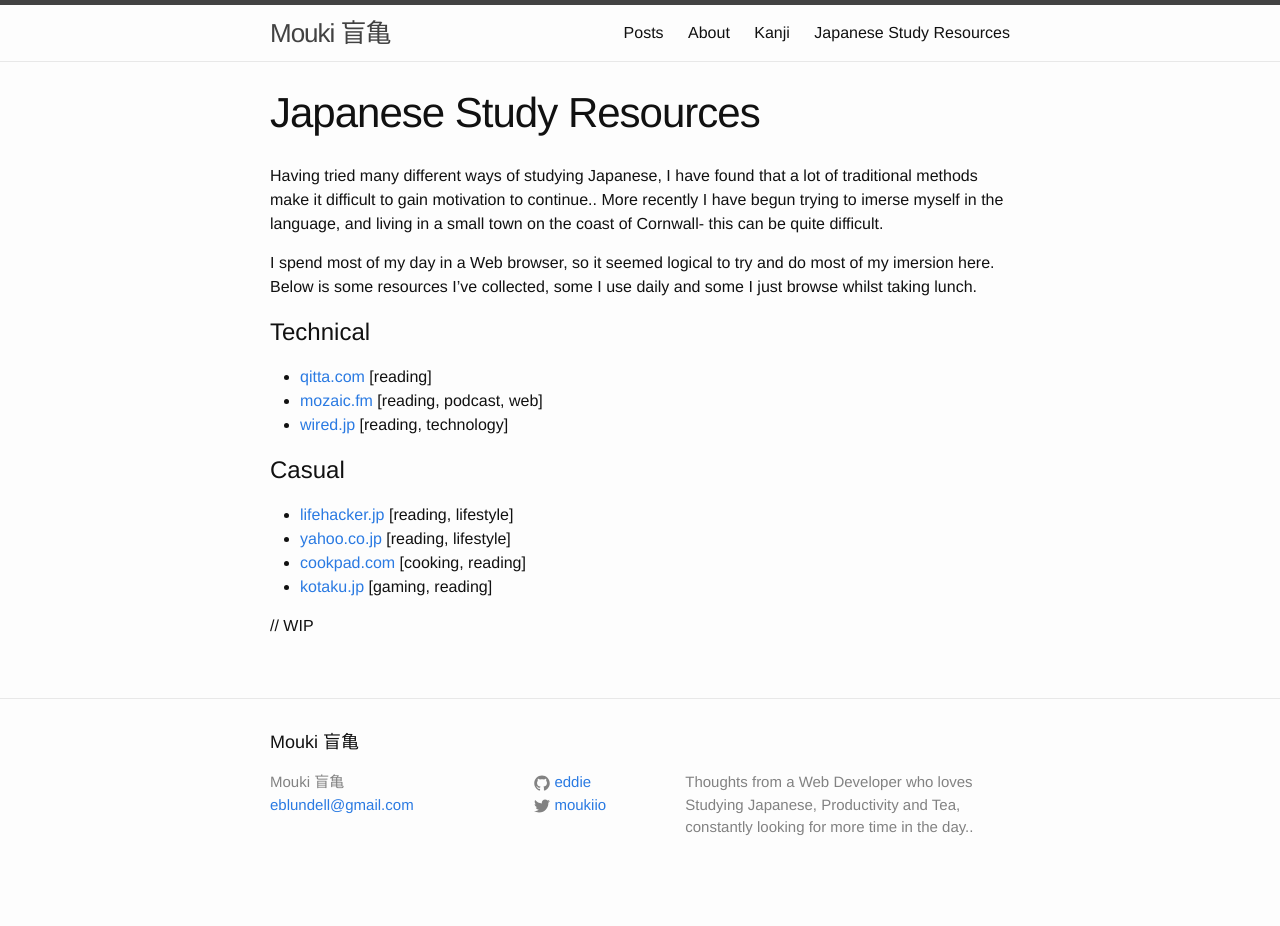
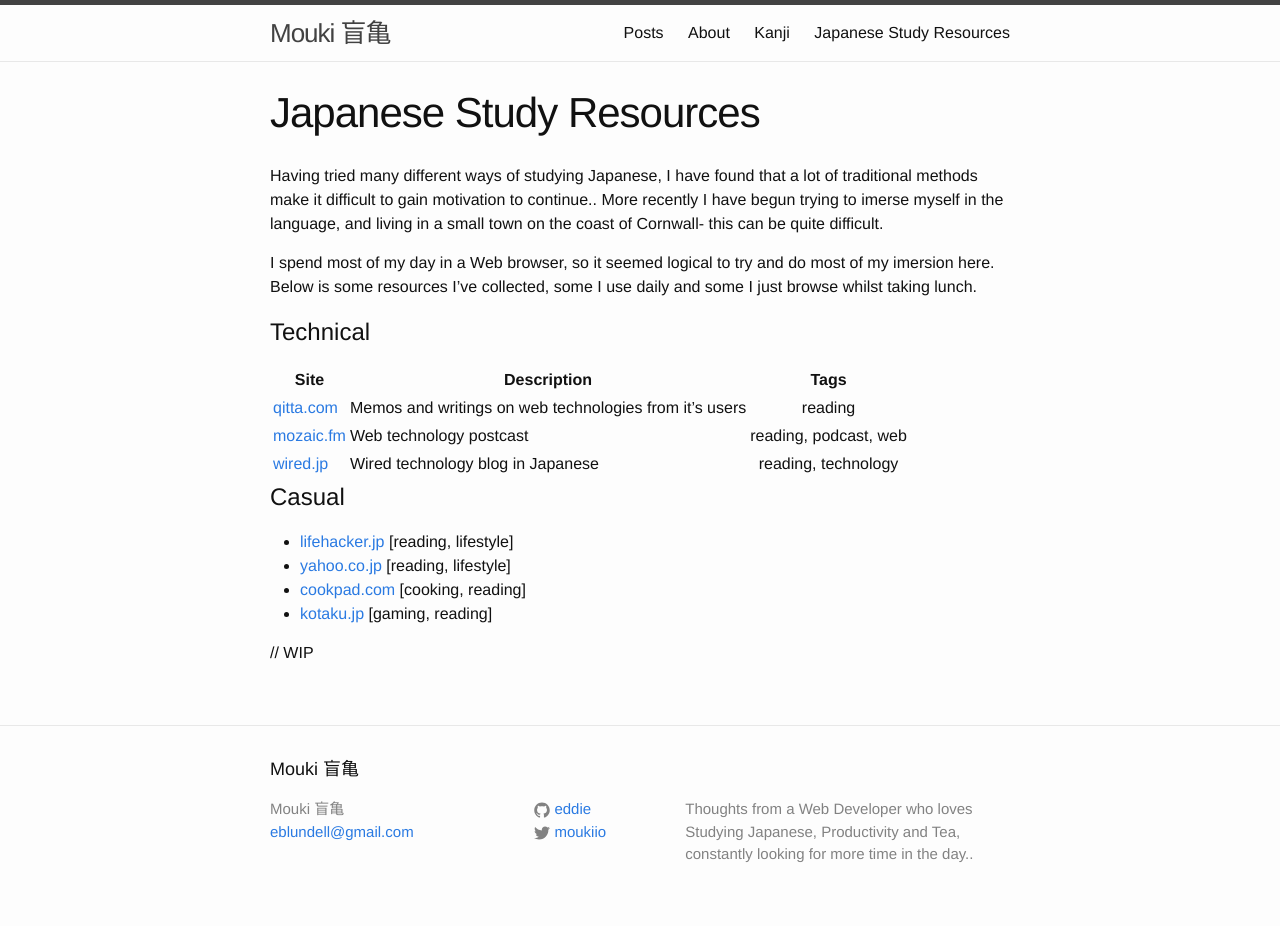
Before and after one commit to eddie/eddie.github.io, a Jekyll site: the page built from japanese/resources.md, in a window 1280 px wide. Built offline with Jekyll 4.4.1, drawn with Linux system fonts in a browser that asks for light colours; before the commit the page ends 900 px from its top, so only the background shows below that.

Commit message:
tabularized tech links on jp-resources

```diff
--- a/japanese/resources.md
+++ b/japanese/resources.md
@@ -11,9 +11,11 @@ I spend most of my day in a Web browser, so it seemed logical to try and do most
 
 # Technical
 
-- [qitta.com](http://qiita.com/tags) [reading]
-- [mozaic.fm](http://mozaic.fm/) [reading, podcast, web]
-- [wired.jp](https://wired.jp) [reading, technology]
+| Site   |  Description |  Tags |
+|----------|-------------|:------:|
+| [qitta.com](http://qiita.com/tags) | Memos and writings on web technologies from it's users | reading |
+| [mozaic.fm](http://mozaic.fm/) | Web technology postcast | reading, podcast, web |
+| [wired.jp](https://wired.jp) | Wired technology blog in Japanese | reading, technology |
 
 # Casual
 
@@ -22,5 +24,4 @@ I spend most of my day in a Web browser, so it seemed logical to try and do most
 - [cookpad.com](http://cookpad.com/) [cooking, reading]
 - [kotaku.jp](http://www.kotaku.jp/) [gaming, reading]
 
-
 // WIP
```
